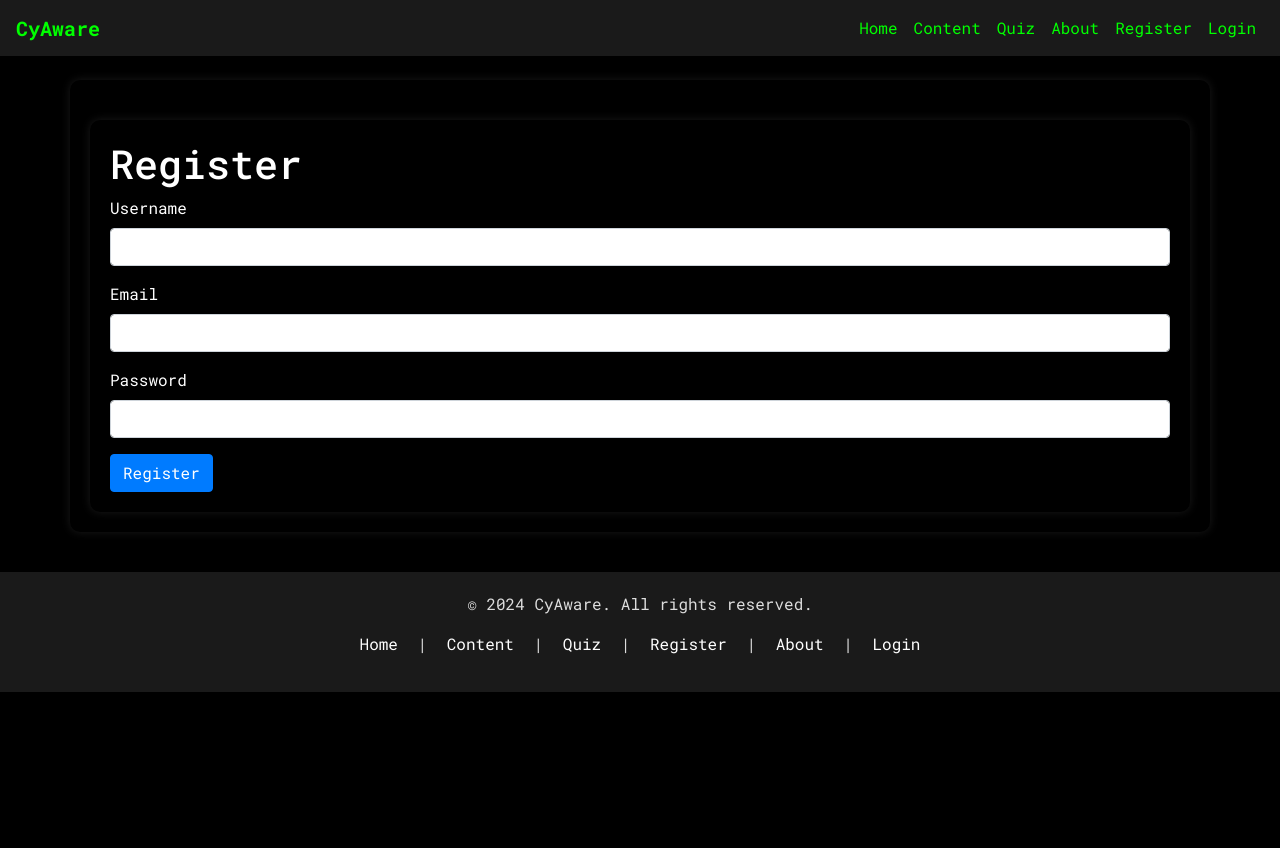
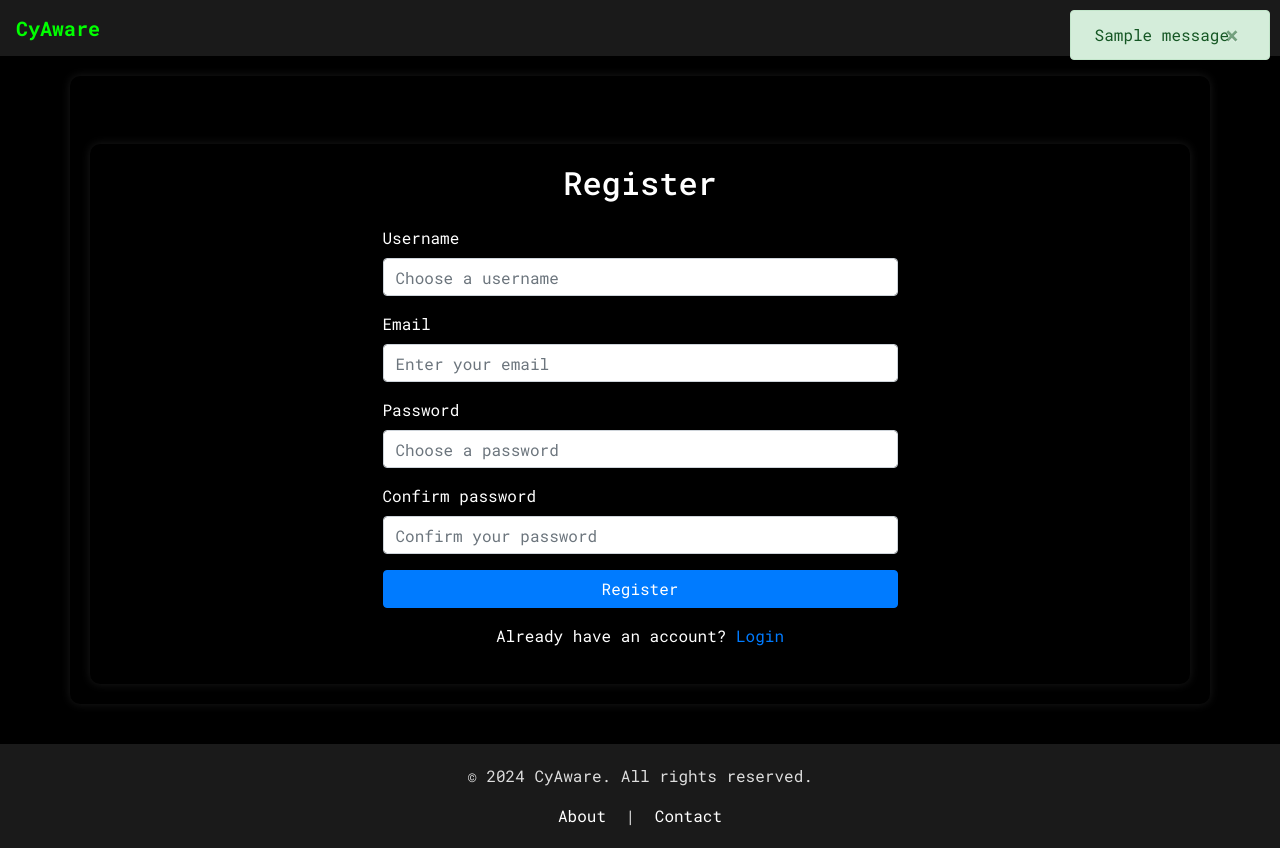
Before and after one commit to drent-z/cyaware, a Flask app: template app/templates/register.html in a window 1280 px wide. Before the commit the page ends 692 px from the top, so only its background shows below. Run offline with Flask 3, Linux system fonts and the light colour scheme; the template is opened without the code that fills it: most values are stand-ins (such as "Sample title", 1, 10 or a date in 2020); one stand-in notice (Sample message) is shown; form fields are guessed from the names that the template uses; parts of the project's set-up code (start-up, migrations or seed data) failed here and were passed over; some libraries are stand-ins or nearby versions.

Commit message:
streamlined login register

```diff
--- a/app/static/scripts.js
+++ b/app/static/scripts.js
@@ -1,49 +1,24 @@
-// scripts.js
-// Add any custom JavaScript for interactivity
+document.addEventListener('DOMContentLoaded', (event) => {
+    // Auto fade out flash messages after 3 seconds
+    setTimeout(() => {
+        const flashMessages = document.querySelectorAll('.alert');
+        flashMessages.forEach((msg) => {
 
-document.addEventListener('DOMContentLoaded', function() {
-    const typingEffect = document.getElementById('typing-effect');
-    if (typingEffect) {
-        const text = typingEffect.textContent;
-        typingEffect.textContent = '';
-        let index = 0;
-        let isAdding = true;
+            msg.classList.add('animate__fadeOutUp');
+            setTimeout(() => {
+                msg.remove();
+            }, 1000); // Ensure the fade out animation completes before removing
+        });
+    }, 3000);
 
-        function typeEffect() {
-            if (isAdding) {
-                if (index < text.length) {
-                    typingEffect.textContent += text.charAt(index);
-                    index++;
-                    setTimeout(typeEffect, 100);
-                } else {
-                    isAdding = false;
-                    setTimeout(typeEffect, 1000); // Pause before deleting
-                }
-            } else {
-                if (index > 0) {
-                    typingEffect.textContent = text.substring(0, index - 1);
-                    index--;
-                    setTimeout(typeEffect, 100);
-                } else {
-                    isAdding = true;
-                    setTimeout(typeEffect, 1000); // Pause before typing again
-                }
-            }
-        }
-
-        typeEffect();
-    }
-
-    const floatingWidget = document.querySelector('.floating-widget');
-    const closeBtn = document.createElement('span');
-    closeBtn.textContent = '✖';
-    closeBtn.style.position = 'absolute';
-    closeBtn.style.top = '10px';
-    closeBtn.style.right = '10px';
-    closeBtn.style.cursor = 'pointer';
-    closeBtn.style.color = '#ff0000';
-    floatingWidget.appendChild(closeBtn);
-    closeBtn.addEventListener('click', () => {
-        floatingWidget.style.display = 'none';
+    // Close button functionality
+    document.querySelectorAll('.alert .close').forEach((button) => {
+        button.addEventListener('click', (event) => {
+            const alert = event.target.closest('.alert');
+            alert.classList.add('animate__fadeOutUp');
+            setTimeout(() => {
+                alert.remove();
+            }, 1000); // Ensure the fade out animation completes before removing
+        });
     });
 });
--- a/app/templates/layout.html
+++ b/app/templates/layout.html
@@ -15,6 +15,7 @@
     <!-- Font Awesome -->
     <link href="https://cdnjs.cloudflare.com/ajax/libs/font-awesome/5.15.3/css/all.min.css" rel="stylesheet">
     <!-- Animate.css for animations -->
+
     <link rel="stylesheet" href="https://cdnjs.cloudflare.com/ajax/libs/animate.css/4.1.1/animate.min.css"/>
     <!-- Custom Scripts -->
     <script src="{{ url_for('static', filename='scripts.js') }}?v={{ time }}" async></script>
@@ -65,11 +66,13 @@
         .alert {
             position: relative;
             padding-right: 2.5rem;
+            padding-left: 1.5rem;
         }
         .alert .close {
             position: absolute;
-            top: 0;
+            top: 50%;
             right: 10px;
+            transform: translateY(-50%);
             color: inherit;
         }
     </style>
@@ -83,76 +86,52 @@
             </button>
             <div class="collapse navbar-collapse" id="navbarNav">
                 <ul class="navbar-nav ml-auto">
+                    {% if current_user.is_authenticated %}
                         <li class="nav-item">
-                        <a class="nav-link" href="{{ url_for('index') }}">Home</a>
+                            <a class="nav-link" href="{{ url_for('profile') }}">Profile</a>
                         </li>
-                    <li class="nav-item">
-                        <a class="nav-link" href="{{ url_for('content') }}">Content</a>
-                    </li>
-                    <li class="nav-item">
-                        <a class="nav-link" href="{{ url_for('quizzes') }}">Quiz</a>
-                    </li>
-                    <li class="nav-item">
-                        <a class="nav-link" href="{{ url_for('about') }}">About</a>
-                    </li>
-                    {% if current_user.is_authenticated %}
                         <li class="nav-item">
                             <a class="nav-link" href="{{ url_for('logout') }}">Logout</a>
                         </li>
                     {% else %}
                         <li class="nav-item">
-                        <a class="nav-link" href="{{ url_for('register') }}">Register</a>
+                            <a class="nav-link" href="{{ url_for('login') }}">Login</a>
                         </li>
                         <li class="nav-item">
-                        <a class="nav-link" href="{{ url_for('login') }}">Login</a>
+                            <a class="nav-link" href="{{ url_for('register') }}">Register</a>
                         </li>
                     {% endif %}
                 </ul>
             </div>
         </nav>
     </header>
-    <main class="container mt-4">
-        <div class="flash-messages">
+
+    <div class="container">
         {% with messages = get_flashed_messages(with_categories=true) %}
             {% if messages %}
+                <div class="flash-messages">
                     {% for category, message in messages %}
-                        <div class="alert alert-{{ category }} alert-dismissible fade show">
+                        <div class="alert alert-{{ category }} alert-dismissible fade show animate__animated animate__fadeInDown" role="alert">
+                            {{ message }}
                             <button type="button" class="close" data-dismiss="alert" aria-label="Close">
                                 <span aria-hidden="true">&times;</span>
                             </button>
-                            {{ message }}
                         </div>
                     {% endfor %}
+                </div>
             {% endif %}
         {% endwith %}
+        {% block content %}{% endblock %}
     </div>
-        {% block content %}{% endblock %}
-    </main>
+
     <footer>
         <p>&copy; 2024 CyAware. All rights reserved.</p>
-        <p>
-            <a href="{{ url_for('index') }}">Home</a> |
-            <a href="{{ url_for('content') }}">Content</a> |
-            <a href="{{ url_for('quizzes') }}">Quiz</a> |
-            <a href="{{ url_for('register') }}">Register</a> |
-            <a href="{{ url_for('about') }}">About</a> |
-            {% if current_user.is_authenticated %}
-            <a href="{{ url_for('logout') }}">Logout</a>
-            {% else %}
-            <a href="{{ url_for('login') }}">Login</a>
-            {% endif %}
-        </p>
+        <a href="{{ url_for('about') }}">About</a> | <a href="{{ url_for('contact') }}">Contact</a>
     </footer>
-    <!-- Bootstrap JS and dependencies -->
+
+    <!-- Bootstrap JS, Popper.js, and jQuery -->
     <script src="https://code.jquery.com/jquery-3.5.1.slim.min.js"></script>
     <script src="https://cdn.jsdelivr.net/npm/@popperjs/core@2.5.4/dist/umd/popper.min.js"></script>
     <script src="https://stackpath.bootstrapcdn.com/bootstrap/4.5.2/js/bootstrap.min.js"></script>
-    <script>
-        $(document).ready(function() {
-            setTimeout(function() {
-                $(".alert").alert('close');
-            }, 3000);
-        });
-    </script>
 </body>
 </html>
--- a/app/templates/register.html
+++ b/app/templates/register.html
@@ -1,24 +1,34 @@
 {% extends "layout.html" %}
-
 {% block title %}Register{% endblock %}
-
 {% block content %}
-<div class="container">
-    <h1>Register</h1>
-    <form method="POST">
+<div class="container mt-5">
+    <div class="row justify-content-center">
+        <div class="col-md-6">
+            <h2 class="text-center mb-4">Register</h2>
+            <form action="{{ url_for('register') }}" method="POST">
+                {{ form.hidden_tag() }}
                 <div class="form-group">
-            <label for="username">Username</label>
-            <input type="text" class="form-control" name="username" id="username">
+                    {{ form.username.label(class="form-label") }}
+                    {{ form.username(class="form-control", placeholder="Choose a username") }}
                 </div>
                 <div class="form-group">
-            <label for="email">Email</label>
-            <input type="email" class="form-control" name="email" id="email">
+                    {{ form.email.label(class="form-label") }}
+                    {{ form.email(class="form-control", placeholder="Enter your email") }}
                 </div>
                 <div class="form-group">
-            <label for="password">Password</label>
-            <input type="password" class="form-control" name="password" id="password">
+                    {{ form.password.label(class="form-label") }}
+                    {{ form.password(class="form-control", placeholder="Choose a password") }}
                 </div>
-        <button type="submit" class="btn btn-primary">Register</button>
+                <div class="form-group">
+                    {{ form.confirm_password.label(class="form-label") }}
+                    {{ form.confirm_password(class="form-control", placeholder="Confirm your password") }}
+                </div>
+                <button type="submit" class="btn btn-primary btn-block">Register</button>
             </form>
+            <p class="text-center mt-3">
+                Already have an account? <a href="{{ url_for('login') }}">Login</a>
+            </p>
+        </div>
+    </div>
 </div>
 {% endblock %}
```
Also changed, not shown: app/routes.py (+17 -51 lines), app/templates/login.html (+24 -14 lines). Lines whose indentation alone changed are shown as unchanged.
